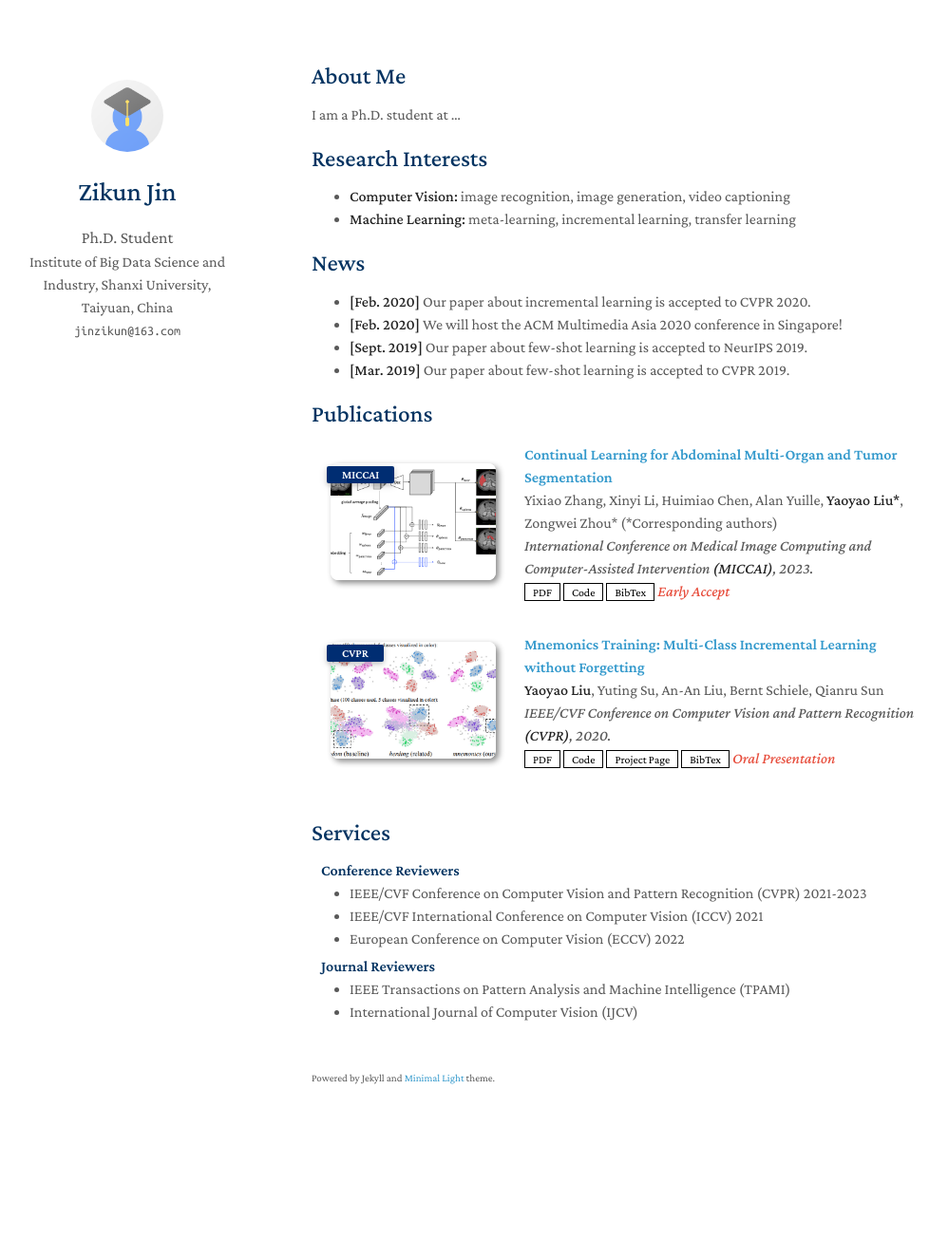
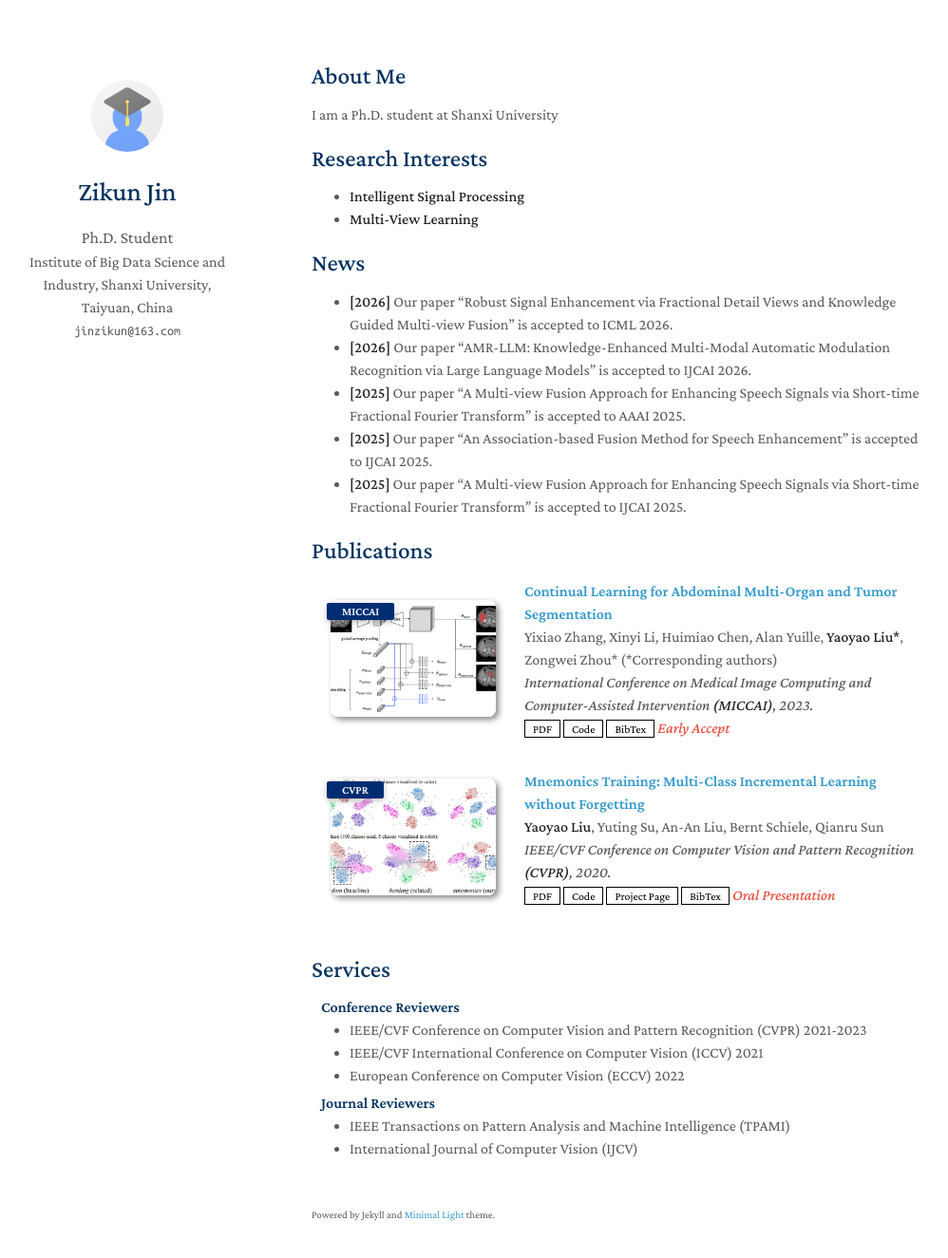
Before and after one commit to Jin-Zikun/Jin-Zikun.github.io, a Jekyll site: the page built from index.md, in a window 1280 px wide and 1360 px high. Shown: the top 1325 px of the window at 95% size, without its empty margins (142-1140 px from the left). Built offline with Jekyll 4.4.1, drawn with Linux system fonts in a browser that asks for light colours; a style sheet for code colours, icons or effects is not loaded; our own code applies the rules of GitHub Pages for plain Markdown files.

Commit message:
Update index.md

```diff
--- a/index.md
+++ b/index.md
@@ -4,19 +4,20 @@ layout: homepage
 
 ## About Me
 
-I am a Ph.D. student at ...
+I am a Ph.D. student at Shanxi University
 
 ## Research Interests
 
-- **Computer Vision:** image recognition, image generation, video captioning
-- **Machine Learning:** meta-learning, incremental learning, transfer learning
+- **Intelligent Signal Processing**
+- **Multi-View Learning**
 
 ## News
 
-- **[Feb. 2020]** Our paper about incremental learning is accepted to CVPR 2020.
-- **[Feb. 2020]** We will host the ACM Multimedia Asia 2020 conference in Singapore!
-- **[Sept. 2019]** Our paper about few-shot learning is accepted to NeurIPS 2019.
-- **[Mar. 2019]** Our paper about few-shot learning is accepted to CVPR 2019.
+- **[2026]** Our paper “Robust Signal Enhancement via Fractional Detail Views and Knowledge Guided Multi-view Fusion” is accepted to ICML 2026.
+- **[2026]** Our paper “AMR-LLM: Knowledge-Enhanced Multi-Modal Automatic Modulation Recognition via Large Language Models” is accepted to IJCAI 2026.
+- **[2025]** Our paper “A Multi-view Fusion Approach for Enhancing Speech Signals via Short-time Fractional Fourier Transform” is accepted to AAAI 2025.
+- **[2025]** Our paper “An Association-based Fusion Method for Speech Enhancement” is accepted to IJCAI 2025.
+- **[2025]** Our paper “A Multi-view Fusion Approach for Enhancing Speech Signals via Short-time Fractional Fourier Transform” is accepted to IJCAI 2025.
 
 {% include_relative _includes/publications.md %}
 
```
